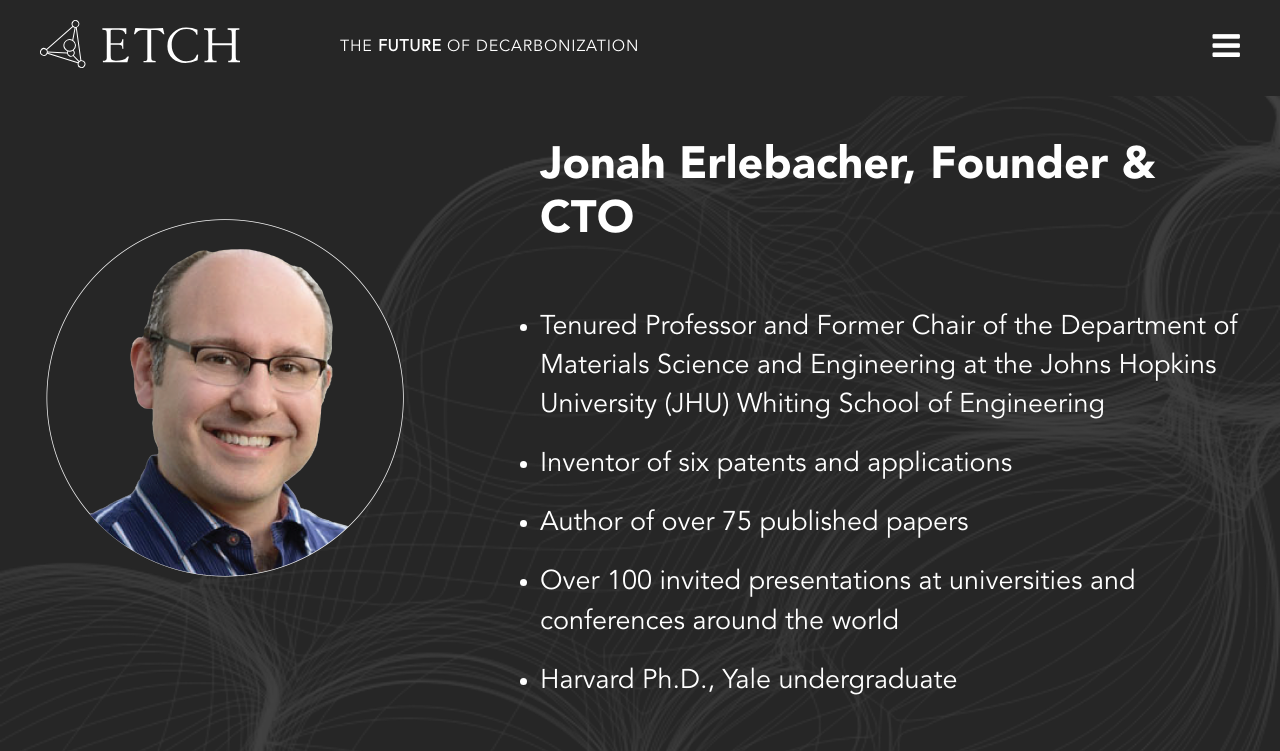
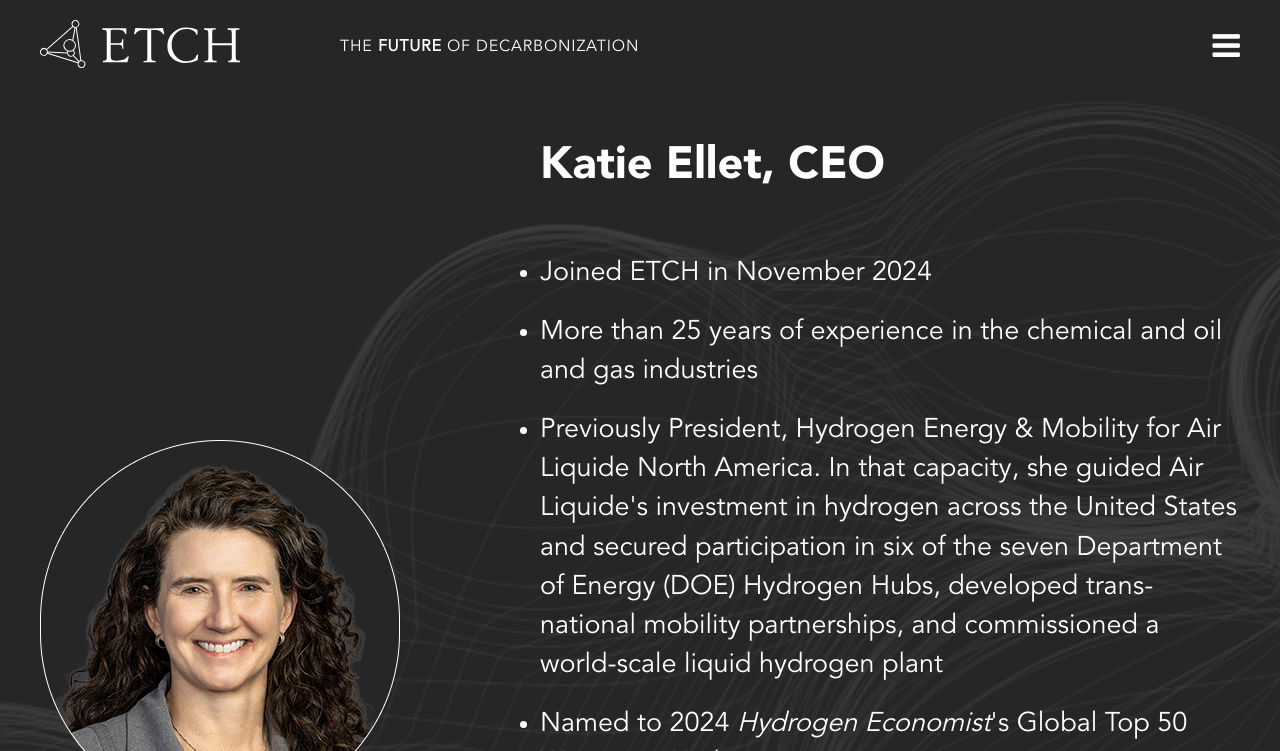
Before and after one commit to weareoutright/etchmaterials_jekyll, a Jekyll site: the page built from who-we-are/index.html, in a window 1280 px wide and 1400 px high, scrolled down 345 px. Shown: the top 751 px of the window. Built offline with Jekyll 4.4.1, drawn with Linux system fonts in a browser that asks for light colours; some of the changed text lies outside the part shown; grey boxes are pictures that could not be loaded.

Commit message:
Migrate static site changes to Jekyll and enhance documentation
- Updated team information to match production:
  - Added Katie Ellet as CEO to homepage and Who We Are page
  - Removed John Fini from both sections
  - Updated Anna's image to background version
  - Added Jonathan Horlyck to homepage team
  - Updated Jonah's patent count to twelve

- Enhanced news system with conditional linking:
  - Created external_news.yml for managing external links
  - Updated news/index.html to support both local posts and external URLs
  - Added automatic date sorting for all news items
  - Added Ken Hughes VP of Engineering announcement

- Added new images from production site:
  - Katie-Outline.jpg, Anna_bg.png, Jonathan_bg.png
  - Updated process overview to ETCH_Process_Overview_2.svg

- Comprehensive README.md documentation:
  - Enhanced setup and development instructions
  - Added detailed news management guide (local + external)
  - Included team management and troubleshooting sections
  - Added common development commands

```diff
--- a/who-we-are/index.html
+++ b/who-we-are/index.html
@@ -9,50 +9,38 @@ permalink: /who-we-are/
     <div class="content ">
         <h2 >Who <span class="pill orange-pill">&nbsp;</span><br /><span class="pill blue-pill">&nbsp;</span> we are</h2>
 
+        <div id="katie" class="person-container jumptarget">
+            <div class="left">
+                <img src="/assets/images/Katie-Outline.jpg" />
+            </div>
+            <div class="right">
+                <h4>Katie Ellet, CEO</h4>
+                <ul>
+                    <li>Joined ETCH in November 2024</li>
+                    <li>More than 25 years of experience in the chemical and oil and gas industries</li>
+                    <li>Previously President, Hydrogen Energy & Mobility for Air Liquide North America. In that capacity, she guided Air Liquide's investment in hydrogen across the United States and secured participation in six of the seven Department of Energy (DOE) Hydrogen Hubs, developed trans-national mobility partnerships, and commissioned a world-scale liquid hydrogen plant</li>
+                    <li>Named to 2024 <em>Hydrogen Economist</em>'s Global Top 50 Women in Hydrogen</li>
+                    <li>Currently serves on the board of Gevo, a renewable chemical and biofuels company</li>
+                    <li>Previously held senior leadership positions in strategic market development, business intelligence, and oilfield solutions</li>
+                    <li>Holds a Bachelor of Science in Chemical Engineering from Michigan Technological University and a Master of Chemical Engineering from the University of Houston</li>
+                </ul>
+            </div>
+        </div>
+
         <div id="jonah" class="person-container jumptarget">
-
             <div class="left">
                 <img src="/assets/images/Jonah_Outlined_v2.png" />
             </div>
             <div class="right">
                 <h4>Jonah Erlebacher, Founder & CTO</h4>
-
                 <ul>
-                    <li>
-                        Tenured Professor and Former Chair of the Department of Materials Science and Engineering at the Johns Hopkins University (JHU) Whiting School of Engineering
-                    </li>
-                    <li>
-                        Inventor of six patents and applications
-                    </li>
-                    <li>
-                        Author of over 75 published papers
-                    </li>
-                    <li>
-                        Over 100 invited presentations at universities and conferences around the world
-                    </li>
-                    <li>
-                        Harvard Ph.D., Yale undergraduate
-                    </li>
+                    <li>Tenured Professor and Former Chair of the Department of Materials Science and Engineering at the Johns Hopkins University (JHU) Whiting School of Engineering</li>
+                    <li>Inventor of twelve patents and patent applications</li>
+                    <li>Author of over 75 published papers</li>
+                    <li>Over 100 invited presentations at universities and conferences around the world</li>
+                    <li>Harvard Ph.D., Yale undergraduate</li>
                 </ul>
             </div>
-
-        </div>
-
-        <div id="john"  class="person-container jumptarget">
-
-            <div class="left">
-                <img src="/assets/images/John_Outlined_v2.png" />
-            </div>
-            <div class="right">
-                <h4>John N. Fini, Co-Founder and Senior Advisor</h4>
-                <ul>
-                    <li>Former Director of Intellectual Property and Technology Commercialization for the Johns Hopkins University (JHU) School of Engineering and School of Arts & Sciences</li>
-                    <li>Founder of FastForward, JHU's startup incubation program</li>
-                    <li>Background includes mentoring startups, market and technical analysis of leading-edge technologies; program management and system engineering; industrial marketing, and power plant economics</li>
-                    <li>George Washington University undergraduate. Executive Education at Harvard Business School and Wharton School of Business</li>
-                </ul>
-            </div>
-
         </div>
 
     </div>
```
Also changed, not shown: _data/external_news.yml (added, +39 -0 lines), _layouts/home.html (+5 -4 lines), _posts/2025-07-17-ETCH_Names_Ken_Hughes_VP_of_Engineering.markdown (added, +21 -0 lines), news/index.html (+28 -42 lines), README.md, assets/images/Anna_bg.png (added), assets/images/ETCH_Process_Overview_2.svg (added), assets/images/Jonathan_bg.png (added), assets/images/Katie-Outline.jpg (added).
